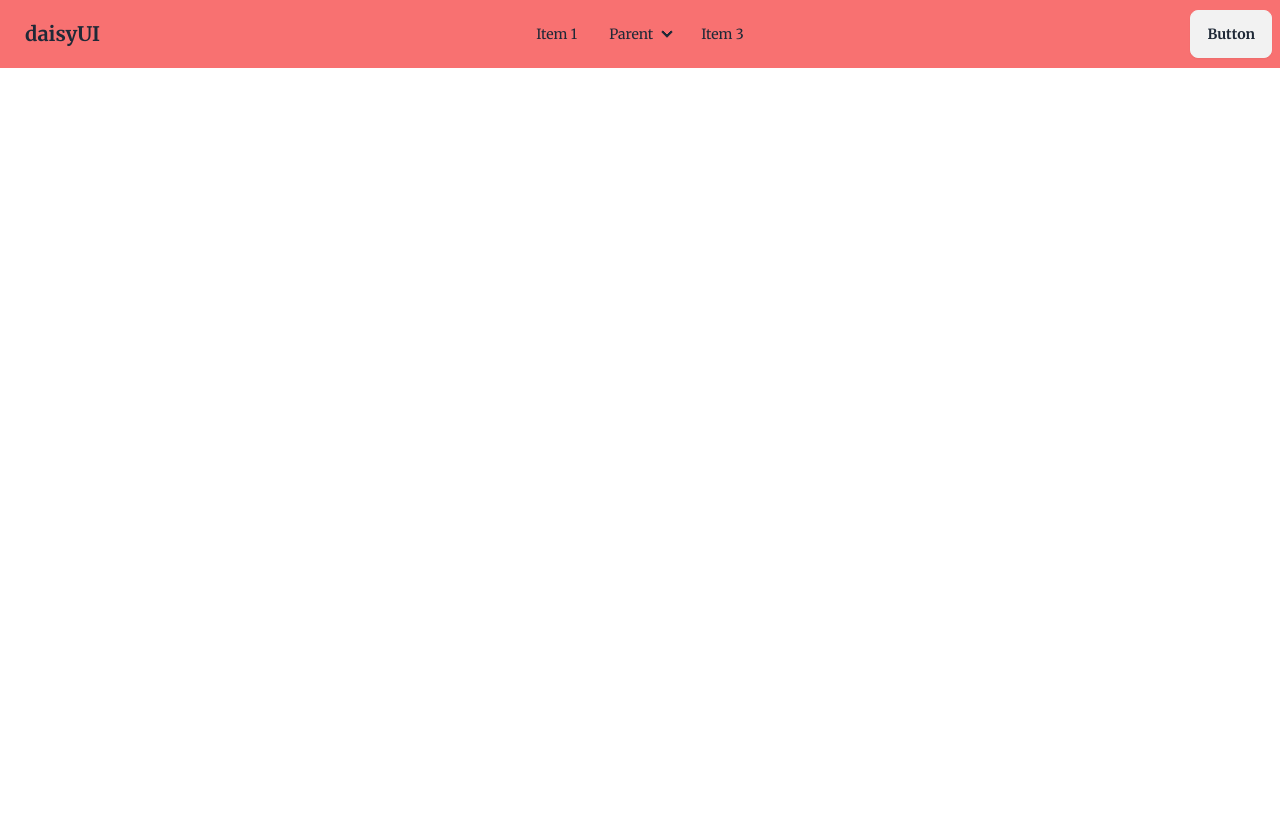
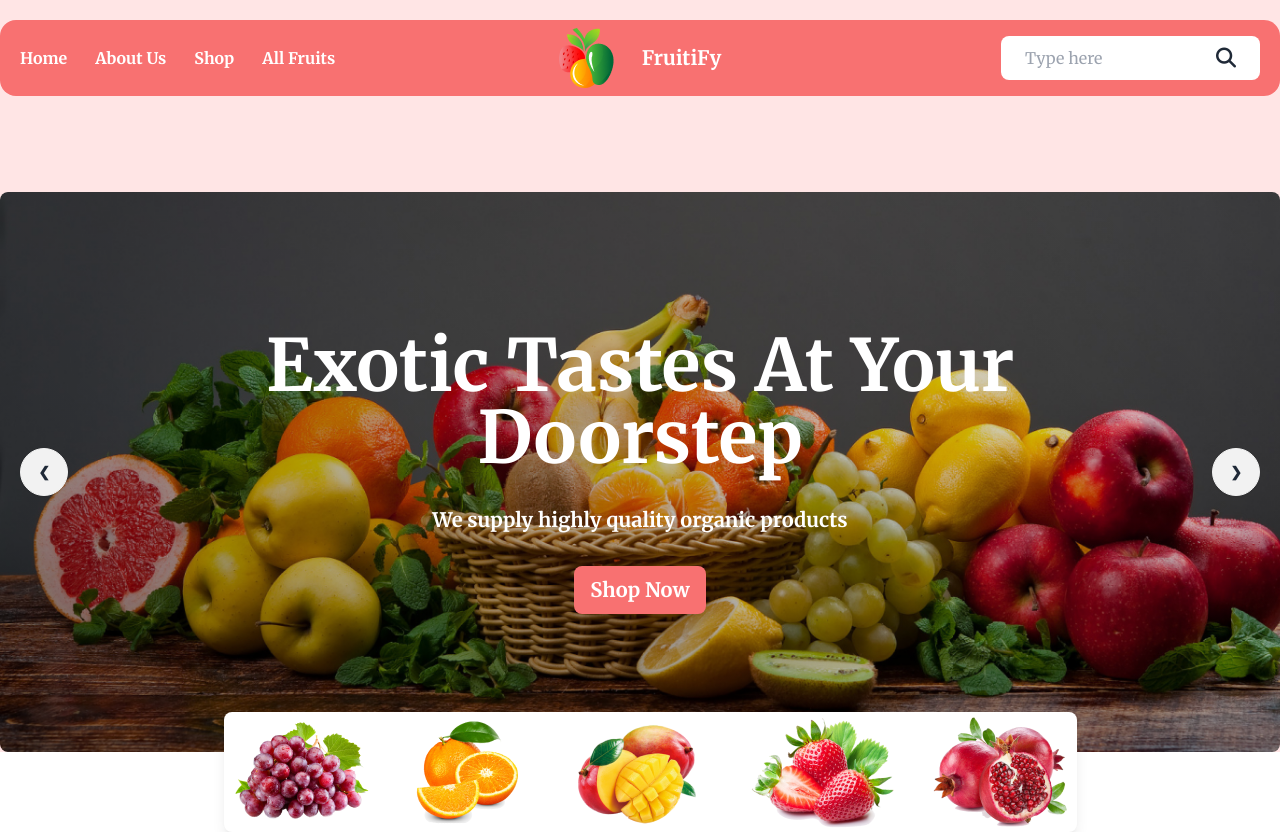
Before and after one commit to Afzal-Hossen-Hasib/fruitify, a plain HTML site: page index.html in a window 1280 px wide. Before the commit the page ends 800 px from the top, so only its background shows below. Drawn offline with nearby package versions, Linux system fonts and the light colour scheme; grey boxes are pictures that could not be loaded.

Commit message:
slider added

```diff
--- a/index.html
+++ b/index.html
@@ -26,7 +26,7 @@
             extend: {
               colors: {
                 clifford: '#da373d',
-                'primary-color': '#331A10',
+                'primary-color': '#ffe5e5',
                 'secondary-color': '#f2f4df',
               }
             }
@@ -46,51 +46,110 @@
 </head>
 
 
-<body class="font">
+<body class="font bg-primary-color">
 
     <!-- Header Section Start  -->
         <header>
-            <nav>
-                <div class="navbar bg-red-400 container mx-auto">
+
+            <!-- Navbar Section Start  -->
+            <nav class="pt-5">
+                <div class="navbar bg-red-400 container mx-auto rounded-2xl px-5">
                     <div class="navbar-start">
                       <div class="dropdown">
                         <div tabindex="0" role="button" class="btn btn-ghost lg:hidden">
                           <svg xmlns="http://www.w3.org/2000/svg" class="h-5 w-5" fill="none" viewBox="0 0 24 24" stroke="currentColor"><path stroke-linecap="round" stroke-linejoin="round" stroke-width="2" d="M4 6h16M4 12h8m-8 6h16" /></svg>
                         </div>
-                        <ul tabindex="0" class="menu menu-sm dropdown-content mt-3 z-[1] p-2 shadow bg-base-100 rounded-box w-52">
-                          <li><a>Item 1</a></li>
-                          <li>
-                            <a>Parent</a>
-                            <ul class="p-2">
-                              <li><a>Submenu 1</a></li>
-                              <li><a>Submenu 2</a></li>
-                            </ul>
-                          </li>
-                          <li><a>Item 3</a></li>
+                        <ul tabindex="0" class="menu menu-sm dropdown-content mt-3 z-[1] p-2 shadow bg-base-100 rounded-box w-52 font-bold text-red-400">
+                            <li>Home</li>
+                            <li>About Us</li>
+                            <li>Shop</li>
+                            <li>All Fruits</li>
                         </ul>
                       </div>
-                      <a class="btn btn-ghost text-xl">daisyUI</a>
-                    </div>
-                    <div class="navbar-center hidden lg:flex">
-                      <ul class="menu menu-horizontal px-1">
-                        <li><a>Item 1</a></li>
-                        <li>
-                          <details>
-                            <summary>Parent</summary>
-                            <ul class="p-2">
-                              <li><a>Submenu 1</a></li>
-                              <li><a>Submenu 2</a></li>
-                            </ul>
-                          </details>
-                        </li>
-                        <li><a>Item 3</a></li>
+                      <ul class="hidden lg:flex gap-7 font-bold text-white">
+                        <li>Home</li>
+                        <li>About Us</li>
+                        <li>Shop</li>
+                        <li>All Fruits</li>
                       </ul>
                     </div>
+                    <div class="navbar-center flex items-center gap-3 lg:gap-7">
+                      <img src="./image/logo/logo.png" alt="">
+                      <h3 class="text-xl font-bold text-white">FruitiFy</h3>
+                    </div>
                     <div class="navbar-end">
-                      <a class="btn">Button</a>
+                        <div class="bg-white hidden lg:flex px-6 py-2 rounded-lg">
+                            <input class="outline-none" type="text" placeholder="Type here" />
+                            <p><i class="fa-solid fa-magnifying-glass text-xl"></i></p>
+                        </div>
                     </div>
                   </div>
             </nav>
+            <!-- Navbar Section Start  -->
+
+            <!-- Slider Section Start -->
+                <section class="container mx-auto mt-24 px-3 lg:px-0 lg:relative">
+                    <div class="carousel w-full">
+                        <div id="slide1" class="carousel-item relative w-full bg-[linear-gradient(45deg,rgba(0,0,0,0.4),rgba(0,0,0,0.1)),url(./image/banner/banner1.png)] bg-cover h-[70vh] flex items-center justify-center rounded-lg">
+                            <div class="flex flex-col items-center justify-center">
+                                <h1 class="text-xl lg:text-7xl text-white text-center font-bold capitalize">Exotic tastes at your <br> doorstep</h1>
+                                <h4 class="text-white text-xs lg:text-xl font-bold py-8">We supply highly quality organic products</h4>
+                                <button class="btn bg-red-400 border-none text-white font-bold hover:bg-red-400 text-xl">Shop Now</button>
+                            </div>
+                          <div class="absolute flex justify-between transform -translate-y-1/2 left-5 right-5 top-1/2">
+                            <a href="#slide4" class="btn btn-circle">❮</a>
+                            <a href="#slide2" class="btn btn-circle">❯</a>
+                          </div>
+                        </div>
+                        <div id="slide2" class="carousel-item relative w-full bg-[linear-gradient(45deg,rgba(0,0,0,0.4),rgba(0,0,0,0.1)),url(./image/banner/banner2.png)] bg-cover h-[70vh] flex items-center justify-center rounded-lg">
+                            <div class="flex flex-col items-center justify-center">
+                                <h1 class="text-xl lg:text-7xl text-white text-center font-bold capitalize">Exotic tastes at your <br> doorstep</h1>
+                                <h4 class="text-white text-xs lg:text-xl font-bold py-8">We supply highly quality organic products</h4>
+                                <button class="btn bg-red-400 border-none text-white font-bold hover:bg-red-400 text-xl">Shop Now</button>
+                            </div>
+
+                          <div class="absolute flex justify-between transform -translate-y-1/2 left-5 right-5 top-1/2">
+                            <a href="#slide1" class="btn btn-circle">❮</a>
+                            <a href="#slide3" class="btn btn-circle">❯</a>
+                          </div>
+                        </div>
+                        <div id="slide3" class="carousel-item relative w-full bg-[linear-gradient(45deg,rgba(0,0,0,0.4),rgba(0,0,0,0.1)),url(./image/banner/banner3.png)] bg-cover h-[70vh] flex items-center justify-center rounded-lg">
+                            <div class="flex flex-col items-center justify-center">
+                                <h1 class="text-xl lg:text-7xl text-white text-center font-bold capitalize">Exotic tastes at your <br> doorstep</h1>
+                                <h4 class="text-white text-xs lg:text-xl font-bold py-8">We supply highly quality organic products</h4>
+                                <button class="btn bg-red-400 border-none text-white font-bold hover:bg-red-400 text-xl">Shop Now</button>
+                            </div>
+
+                          <div class="absolute flex justify-between transform -translate-y-1/2 left-5 right-5 top-1/2">
+                            <a href="#slide2" class="btn btn-circle">❮</a>
+                            <a href="#slide4" class="btn btn-circle">❯</a>
+                          </div>
+                        </div>
+                        <div id="slide4" class="carousel-item relative w-full bg-[linear-gradient(45deg,rgba(0,0,0,0.4),rgba(0,0,0,0.1)),url(./image/banner/banner4.png)] bg-cover h-[70vh] flex items-center justify-center rounded-lg">
+                            <div class="flex flex-col items-center justify-center">
+                                <h1 class="text-xl lg:text-7xl text-white text-center font-bold capitalize">Exotic tastes at your <br> doorstep</h1>
+                                <h4 class="text-white text-xs lg:text-xl font-bold py-8">We supply highly quality organic products</h4>
+                                <button class="btn bg-red-400 border-none text-white font-bold hover:bg-red-400 text-xl">Shop Now</button>
+                            </div>
+
+                          <div class="absolute flex justify-between transform -translate-y-1/2 left-5 right-5 top-1/2">
+                            <a href="#slide3" class="btn btn-circle">❮</a>
+                            <a href="#slide1" class="btn btn-circle">❯</a>
+                          </div>
+                        </div>
+                      </div>
+
+                    <div class="lg:h-[15vh] w-full lg:w-2/3 bg:bg-transparent lg:bg-white shadow-lg rounded-lg lg:absolute lg:-bottom-20 lg:left-56 flex items-center justify-evenly">
+                        <div class="grid grid-cols-2 lg:flex items-center justify-evenly gap-9">
+                            <img src="./image/other/fruit1.png" alt="">
+                            <img src="./image/other/fruit2.png" alt="">
+                            <img src="./image/other/fruit3.png" alt="">
+                            <img src="./image/other/fruit4.png" alt="">
+                            <img src="./image/other/fruit5.png" alt="">
+                        </div>
+                    </div>
+                </section>
+            <!-- Slider Section End -->
         </header>
     <!-- Header Section End  -->
 
```
